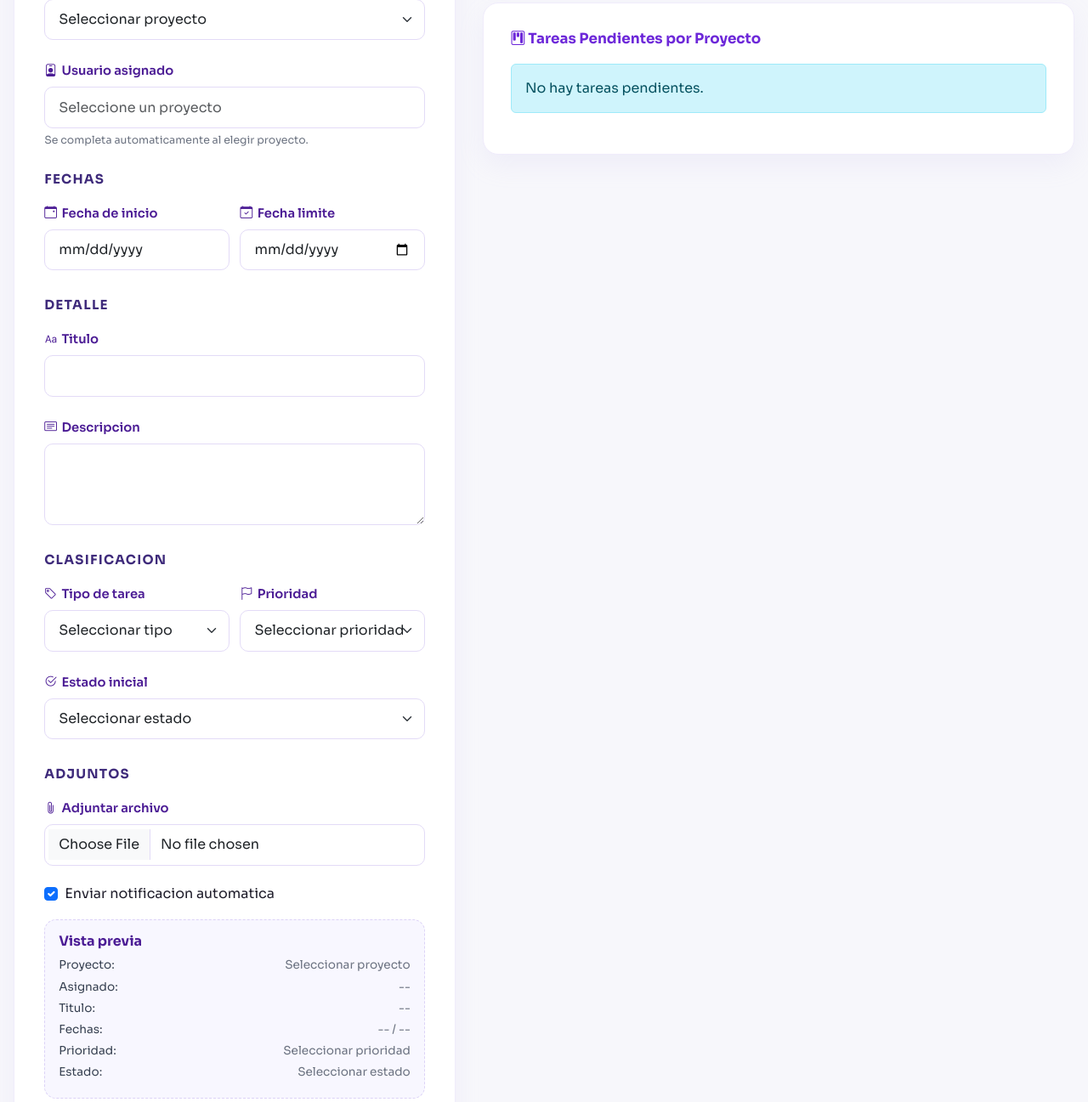
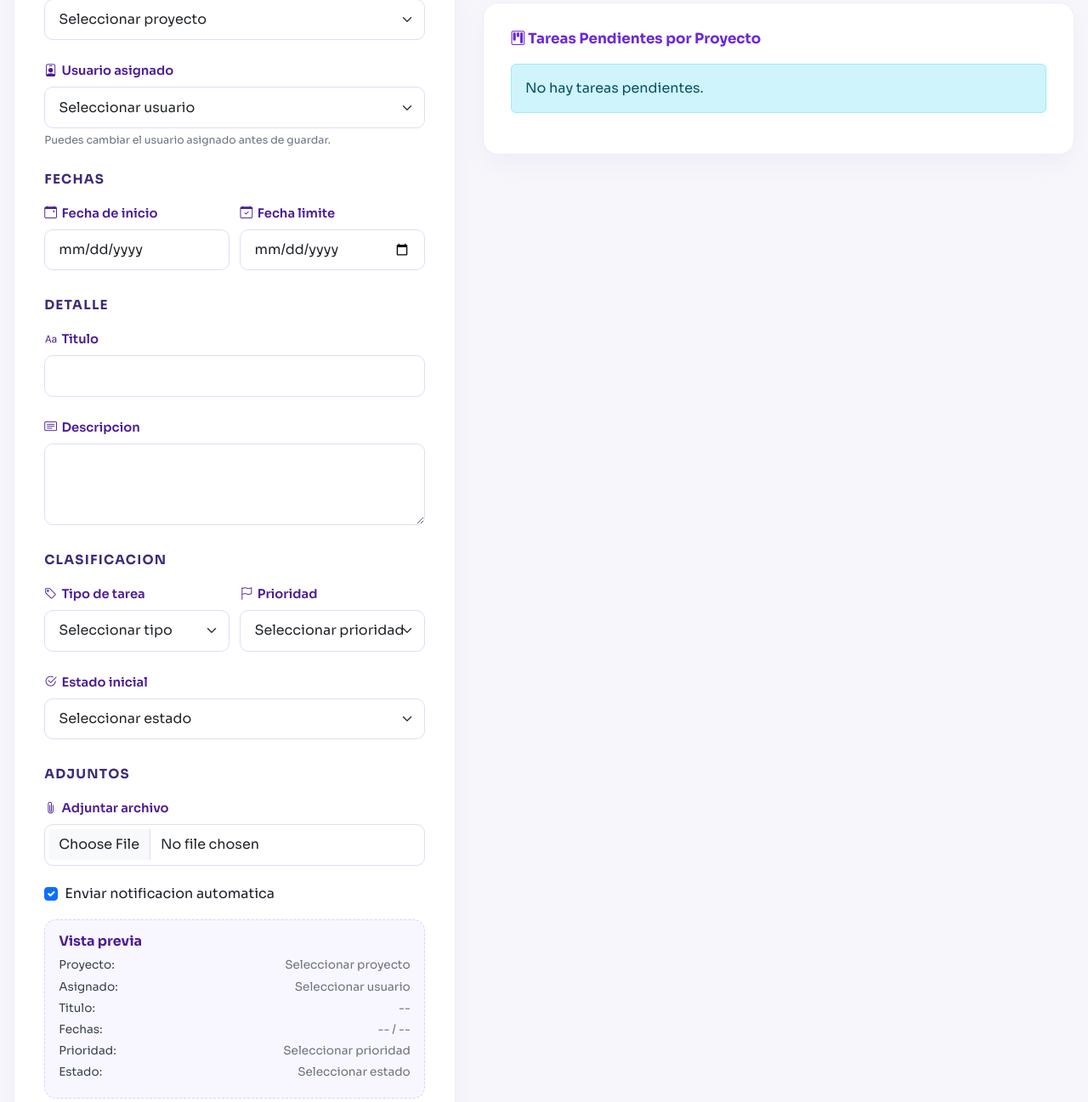
Before and after one commit to StoreOrange/violeta_appweb, a Flask app: page /tareas/ in a window 1280 px wide. Shown: the part 318-1615 px from the top of the page at 85% size. Run offline with Flask 3, Linux system fonts and the light colour scheme.

Commit message:
Permitir seleccionar usuario asignado en tareas

```diff
--- a/app/templates/tareas/tareas_view.html
+++ b/app/templates/tareas/tareas_view.html
@@ -422,10 +422,14 @@
                 </select>
             </div>
             <div class="span-2">
-                <label class="form-label" for="usuarioAsignadoNombre"><i class="bi bi-person-badge label-icon"></i>Usuario asignado</label>
-                <input type="hidden" id="idusuarioAsignado" name="idusuario_asignado" required>
-                <input type="text" class="form-control" id="usuarioAsignadoNombre" readonly placeholder="Seleccione un proyecto">
-                <div class="form-hint">Se completa automaticamente al elegir proyecto.</div>
+                <label class="form-label" for="idusuario_asignado"><i class="bi bi-person-badge label-icon"></i>Usuario asignado</label>
+                <select class="form-select" id="idusuario_asignado" name="idusuario_asignado" required>
+                    <option value="">Seleccionar usuario</option>
+                    {% for usuario in usuarios %}
+                        <option value="{{ usuario.idusuario }}">{{ usuario.nombre }}</option>
+                    {% endfor %}
+                </select>
+                <div class="form-hint">Puedes cambiar el usuario asignado antes de guardar.</div>
             </div>
         </div>
 
@@ -647,23 +651,22 @@
     // Serializa los datos desde el backend
     var proyectos = {{ proyectos_json | tojson }};
     var usuarios = {{ usuarios_json | tojson }};
-    // Rellena el usuario asignado (ID y nombre) y la fecha
+    // Rellena la fecha y preselecciona el usuario del proyecto
     function autoFillUsuarioYFecha() {
         var selectProyecto = document.getElementById('idproyecto');
-        var usuarioInputId = document.getElementById('idusuarioAsignado');
-        var usuarioInputNombre = document.getElementById('usuarioAsignadoNombre');
+        var usuarioSelect = document.getElementById('idusuario_asignado');
         var fechaInput = document.getElementById('fechaCreacion');
         var idproyecto = selectProyecto.value;
 
         var proyecto = proyectos.find(p => p.idproyecto == idproyecto);
         if (proyecto) {
             var usuario = usuarios.find(u => u.idusuario == proyecto.idusuario);
-            usuarioInputId.value = usuario ? usuario.idusuario : '';
-            usuarioInputNombre.value = usuario ? usuario.nombre : '';
+            if (usuario) {
+                usuarioSelect.value = usuario.idusuario;
+            }
             fechaInput.value = proyecto.fecha_creacion || '';
         } else {
-            usuarioInputId.value = '';
-            usuarioInputNombre.value = '';
+            usuarioSelect.value = '';
             fechaInput.value = '';
         }
         updatePreview();
@@ -674,7 +677,8 @@
         const prioridadSelect = document.getElementById('idprioridad');
         const estadoSelect = document.getElementById('idestado');
         const titulo = document.getElementById('titulo').value;
-        const usuario = document.getElementById('usuarioAsignadoNombre').value;
+        const usuarioSelect = document.getElementById('idusuario_asignado');
+        const usuario = usuarioSelect.options[usuarioSelect.selectedIndex]?.text || '';
         const inicio = document.getElementById('fechaCreacion').value;
         const fin = document.getElementById('fechaLimite').value;
 
```
